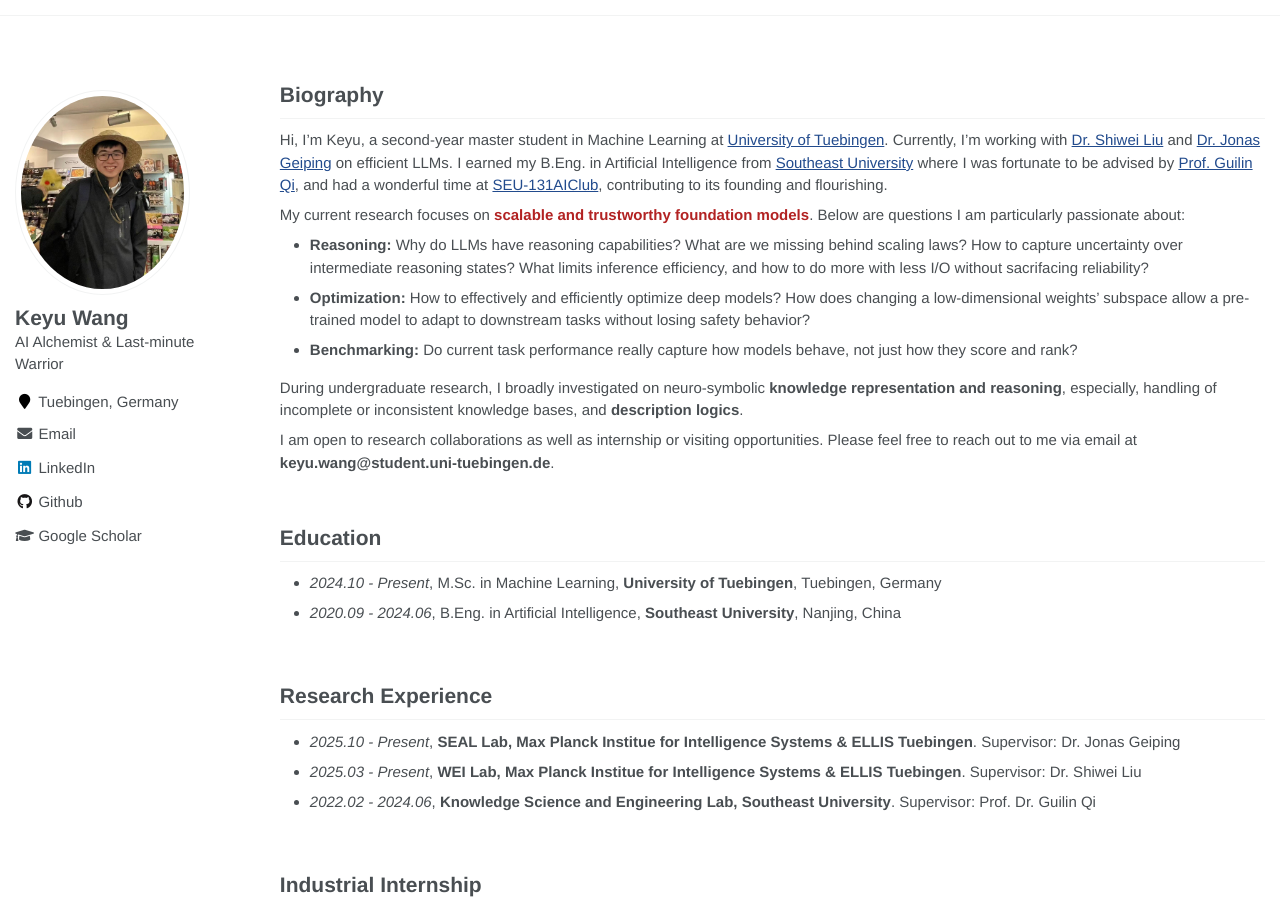
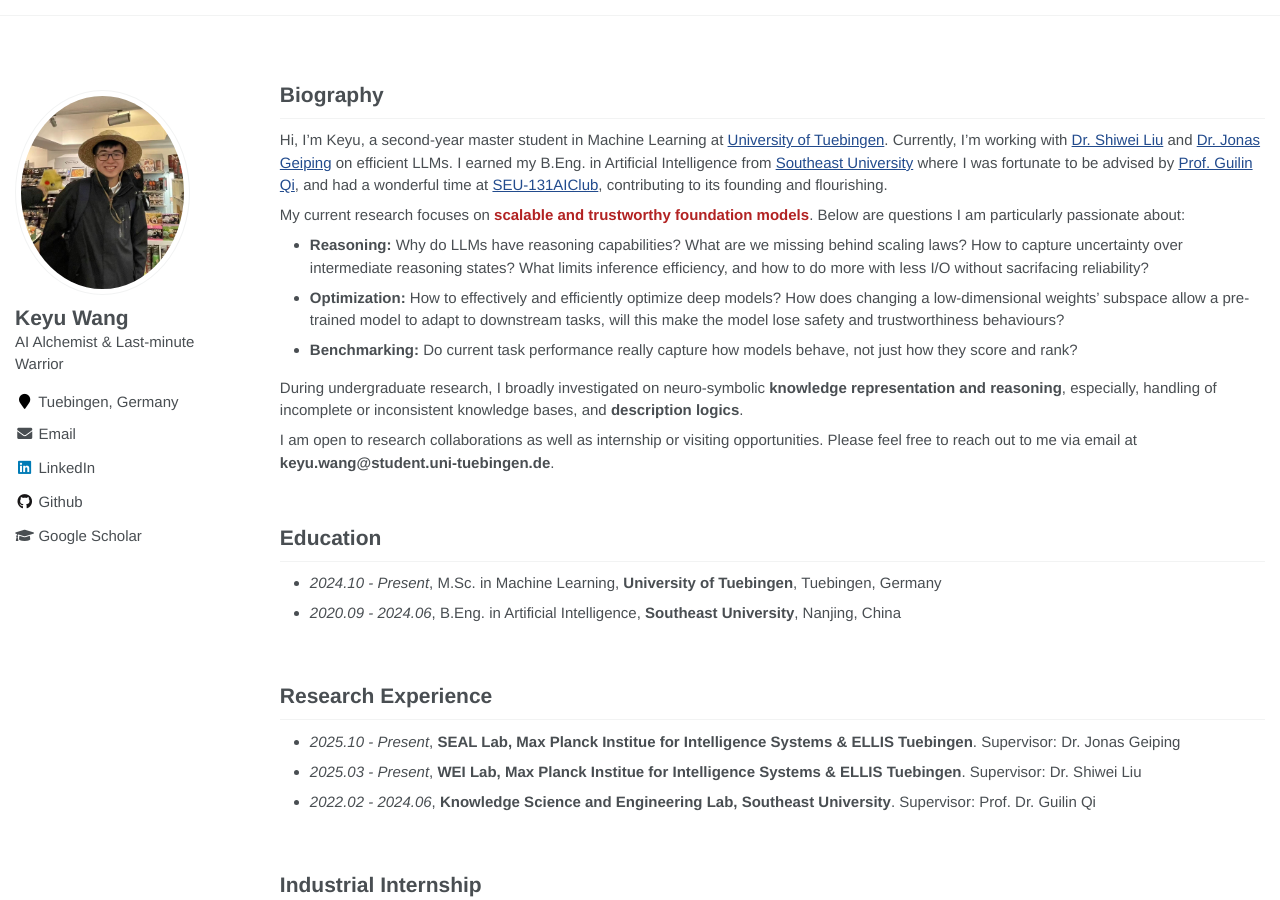
Before and after one commit to keyu-wang-2002/keyu-wang-2002.github.io, a Jekyll site: the page built from _pages/about.md, in a window 1280 px wide and 900 px high. Built offline with Jekyll 4.4.1, drawn with Linux system fonts in a browser that asks for light colours.

Commit message:
Update about.md

```diff
--- a/_pages/about.md
+++ b/_pages/about.md
@@ -19,7 +19,7 @@ Hi, I'm Keyu, a second-year master student in Machine Learning at [University of
 
 My current research focuses on <font color='FireBrick'><strong> scalable and trustworthy foundation models</strong></font>. Below are questions I am particularly passionate about:
 - <strong>Reasoning: </strong> Why do LLMs have reasoning capabilities? What are we missing behind scaling laws?  How to capture uncertainty over intermediate reasoning states? What limits inference efficiency, and how to do more with less I/O without sacrifacing reliability?
-- <strong>Optimization: </strong> How to effectively and efficiently optimize deep models? How does changing a low-dimensional weights' subspace allow a pre-trained model to adapt to downstream tasks without losing safety behavior?
+- <strong>Optimization: </strong> How to effectively and efficiently optimize deep models? How does changing a low-dimensional weights' subspace allow a pre-trained model to adapt to downstream tasks, will this make the model lose safety and trustworthiness behaviours?
 - <strong>Benchmarking: </strong> Do current task performance really capture how models behave, not just how they score and rank?
 
 During undergraduate research, I broadly investigated on  neuro-symbolic <strong>knowledge representation and reasoning</strong>, especially, handling of incomplete or inconsistent knowledge bases, and <strong>description logics</strong>. <!--Recently, I’ve begun to examine the systematic limitations of existing end-to-end VLA approaches and to revisit the problem from the perspective of knowledge representation and reasoning—namely, how to enable machines to understand concepts of the physical world so that natural language can be mapped to high-dimensional continuous control via key bridges such as task logic, physical constraints, and spatial geometry. -->
```
